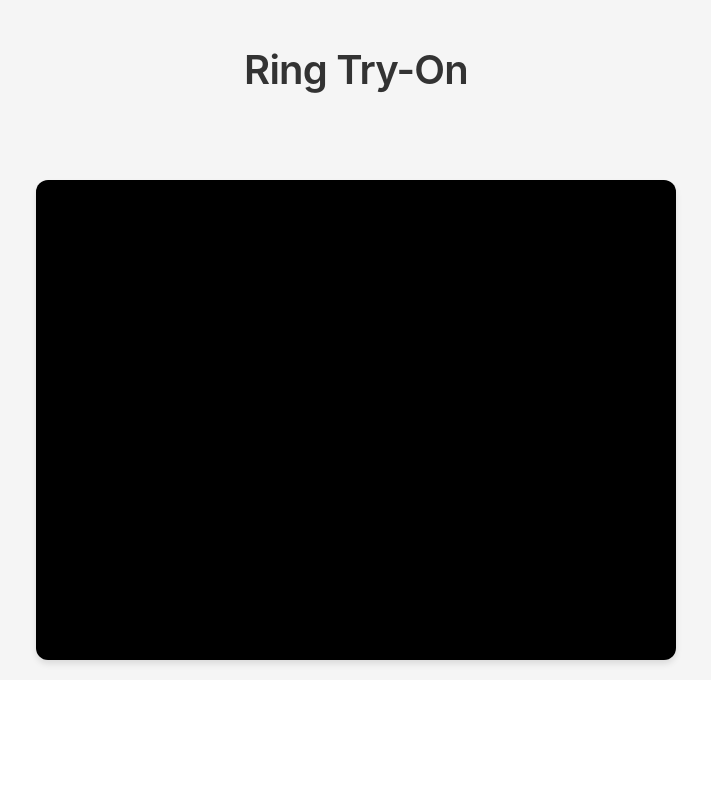
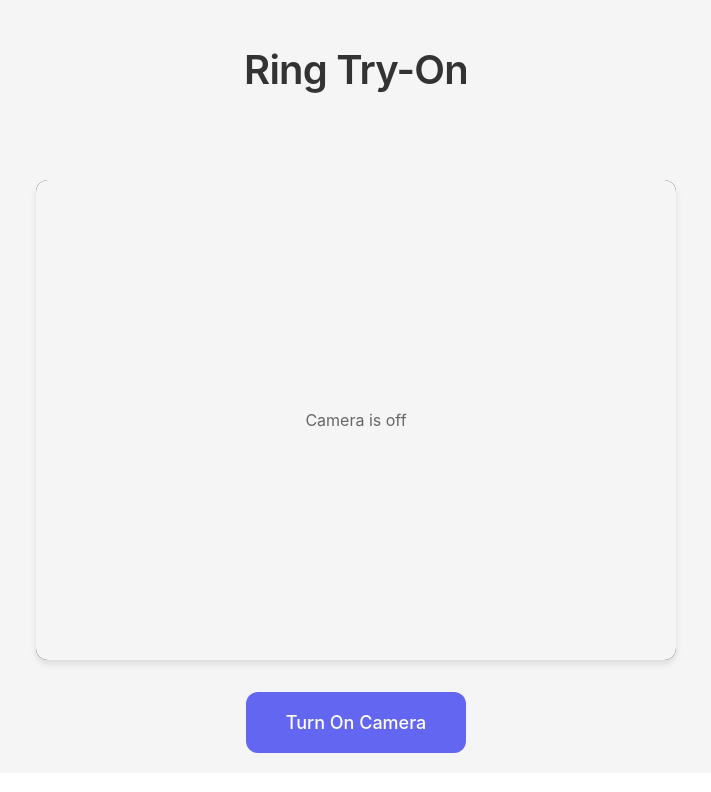
Before and after one commit to ArtemEkzarho/ring-try-on-app, a React (Vite) app: page / in a window 1280 px wide. Shown: the top 792 px of the page, without its empty margins (284-995 px from the left). Built offline with nearby package versions, Linux system fonts and the light colour scheme; no server answers.

Commit message:
add streming video and turn off/on logic

```diff
--- a/src/App.tsx
+++ b/src/App.tsx
@@ -1,37 +1,7 @@
-import { useEffect, useRef, useState } from 'react'
+import { useCamera } from './useCamera'
 
 function App() {
-  const videoRef = useRef<HTMLVideoElement>(null)
-  const [cameraError, setCameraError] = useState<string>('')
-
-  useEffect(() => {
-    const startCamera = async () => {
-      try {
-        const stream = await navigator.mediaDevices.getUserMedia({
-          video: {
-            facingMode: 'user',
-            width: { ideal: 1280 },
-            height: { ideal: 720 }
-          }
-        })
-        if (videoRef.current) {
-          videoRef.current.srcObject = stream
-        }
-      } catch (err) {
-        setCameraError('Unable to access camera. Please grant camera permissions.')
-        console.error('Camera access error:', err)
-      }
-    }
-
-    startCamera()
-
-    return () => {
-      if (videoRef.current?.srcObject) {
-        const stream = videoRef.current.srcObject as MediaStream
-        stream.getTracks().forEach(track => track.stop())
-      }
-    }
-  }, [])
+  const { toggleCamera, cameraError, isCameraOn, videoRef } = useCamera()
 
   return (
     <div className="app-container">
@@ -41,18 +11,19 @@ function App() {
 
       <div className="camera-container">
         {cameraError ? (
-          <div className="camera-error">
-            {cameraError}
+          <div className="camera-error">{cameraError}</div>
+        ) : isCameraOn ? (
+          <video ref={videoRef} autoPlay playsInline className="camera-video" />
+        ) : (
+          <div className="camera-off">
+            <p>Camera is off</p>
           </div>
-        ) : (
-          <video
-            ref={videoRef}
-            autoPlay
-            playsInline
-            className="camera-video"
-          />
         )}
       </div>
+
+      <button onClick={toggleCamera} className="camera-toggle-btn">
+        {isCameraOn ? 'Turn Off Camera' : 'Turn On Camera'}
+      </button>
     </div>
   )
 }
--- a/src/styles.css
+++ b/src/styles.css
@@ -77,9 +77,9 @@ html {
 }
 
 body {
-  font-family: -apple-system, BlinkMacSystemFont, 'Segoe UI', 'Roboto', 'Oxygen',
-    'Ubuntu', 'Cantarell', 'Fira Sans', 'Droid Sans', 'Helvetica Neue',
-    sans-serif;
+  font-family:
+    -apple-system, BlinkMacSystemFont, 'Segoe UI', 'Roboto', 'Oxygen', 'Ubuntu', 'Cantarell',
+    'Fira Sans', 'Droid Sans', 'Helvetica Neue', sans-serif;
   -webkit-font-smoothing: antialiased;
   -moz-osx-font-smoothing: grayscale;
   color: var(--color-text-primary);
@@ -154,6 +154,9 @@ body {
   box-shadow: var(--shadow-md);
   /* Ensure proper aspect ratio on mobile */
   aspect-ratio: 4 / 3;
+  display: flex;
+  align-items: center;
+  justify-content: center;
 }
 
 .camera-video {
@@ -161,6 +164,7 @@ body {
   height: 100%;
   display: block;
   object-fit: cover;
+  object-position: center;
   /* Prevent video controls on mobile */
   -webkit-user-select: none;
   user-select: none;
@@ -196,6 +200,57 @@ body {
   }
 }
 
+.camera-off {
+  padding: var(--spacing-lg);
+  text-align: center;
+  color: var(--color-text-secondary);
+  background-color: var(--color-bg-primary);
+  font-size: var(--font-size-base);
+  display: flex;
+  align-items: center;
+  justify-content: center;
+  min-height: 200px;
+  height: 100%;
+  width: 100%;
+}
+
+/* ========================
+   Button Component
+   ======================== */
+
+.camera-toggle-btn {
+  margin-top: var(--spacing-lg);
+  padding: var(--spacing-sm) var(--spacing-lg);
+  font-size: var(--font-size-base);
+  font-weight: var(--font-weight-medium);
+  color: var(--color-text-light);
+  background-color: var(--color-primary);
+  border: none;
+  border-radius: var(--radius-md);
+  cursor: pointer;
+  transition: background-color var(--transition-base);
+  min-width: 180px;
+  font-family: inherit;
+  -webkit-tap-highlight-color: transparent;
+}
+
+.camera-toggle-btn:hover {
+  background-color: var(--color-primary-dark);
+}
+
+.camera-toggle-btn:active {
+  transform: scale(0.98);
+}
+
+/* Tablet and up */
+@media (min-width: 768px) {
+  .camera-toggle-btn {
+    padding: var(--spacing-md) var(--spacing-xl);
+    font-size: var(--font-size-lg);
+    min-width: 200px;
+  }
+}
+
 /* ========================
    Utility Classes
    ======================== */
@@ -212,14 +267,32 @@ body {
   color: var(--color-text-secondary);
 }
 
-.mt-sm { margin-top: var(--spacing-sm); }
-.mt-md { margin-top: var(--spacing-md); }
-.mt-lg { margin-top: var(--spacing-lg); }
+.mt-sm {
+  margin-top: var(--spacing-sm);
+}
+.mt-md {
+  margin-top: var(--spacing-md);
+}
+.mt-lg {
+  margin-top: var(--spacing-lg);
+}
 
-.mb-sm { margin-bottom: var(--spacing-sm); }
-.mb-md { margin-bottom: var(--spacing-md); }
-.mb-lg { margin-bottom: var(--spacing-lg); }
+.mb-sm {
+  margin-bottom: var(--spacing-sm);
+}
+.mb-md {
+  margin-bottom: var(--spacing-md);
+}
+.mb-lg {
+  margin-bottom: var(--spacing-lg);
+}
 
-.p-sm { padding: var(--spacing-sm); }
-.p-md { padding: var(--spacing-md); }
-.p-lg { padding: var(--spacing-lg); }
+.p-sm {
+  padding: var(--spacing-sm);
+}
+.p-md {
+  padding: var(--spacing-md);
+}
+.p-lg {
+  padding: var(--spacing-lg);
+}
--- /dev/null
+++ b/src/useCamera.ts
@@ -0,0 +1,63 @@
+import { useEffect, useRef, useState } from 'react'
+
+export const useCamera = () => {
+  const videoRef = useRef<HTMLVideoElement>(null)
+  const [cameraError, setCameraError] = useState('')
+  const [isCameraOn, setIsCameraOn] = useState(false)
+  const streamRef = useRef<MediaStream | null>(null)
+
+  const startCamera = async () => {
+    try {
+      const stream = await navigator.mediaDevices.getUserMedia({
+        video: {
+          facingMode: 'user',
+          width: { ideal: 1280 },
+          height: { ideal: 720 },
+        },
+      })
+      streamRef.current = stream
+      setCameraError('')
+      setIsCameraOn(true)
+    } catch (err) {
+      setCameraError('Unable to access camera. Please grant camera permissions.')
+      console.error('Camera access error:', err)
+      setIsCameraOn(false)
+    }
+  }
+
+  // Attach stream to video element when camera turns on
+  useEffect(() => {
+    if (isCameraOn && streamRef.current && videoRef.current) {
+      videoRef.current.srcObject = streamRef.current
+    }
+  }, [isCameraOn])
+
+  const stopCamera = () => {
+    if (streamRef.current) {
+      streamRef.current.getTracks().forEach((track) => track.stop())
+      streamRef.current = null
+    }
+    if (videoRef.current) {
+      videoRef.current.srcObject = null
+    }
+    setIsCameraOn(false)
+  }
+
+  const toggleCamera = () => {
+    if (isCameraOn) {
+      stopCamera()
+    } else {
+      startCamera()
+    }
+  }
+
+  return {
+    stopCamera,
+    startCamera,
+    toggleCamera,
+    cameraError,
+    isCameraOn,
+    streamRef,
+    videoRef,
+  }
+}
```
